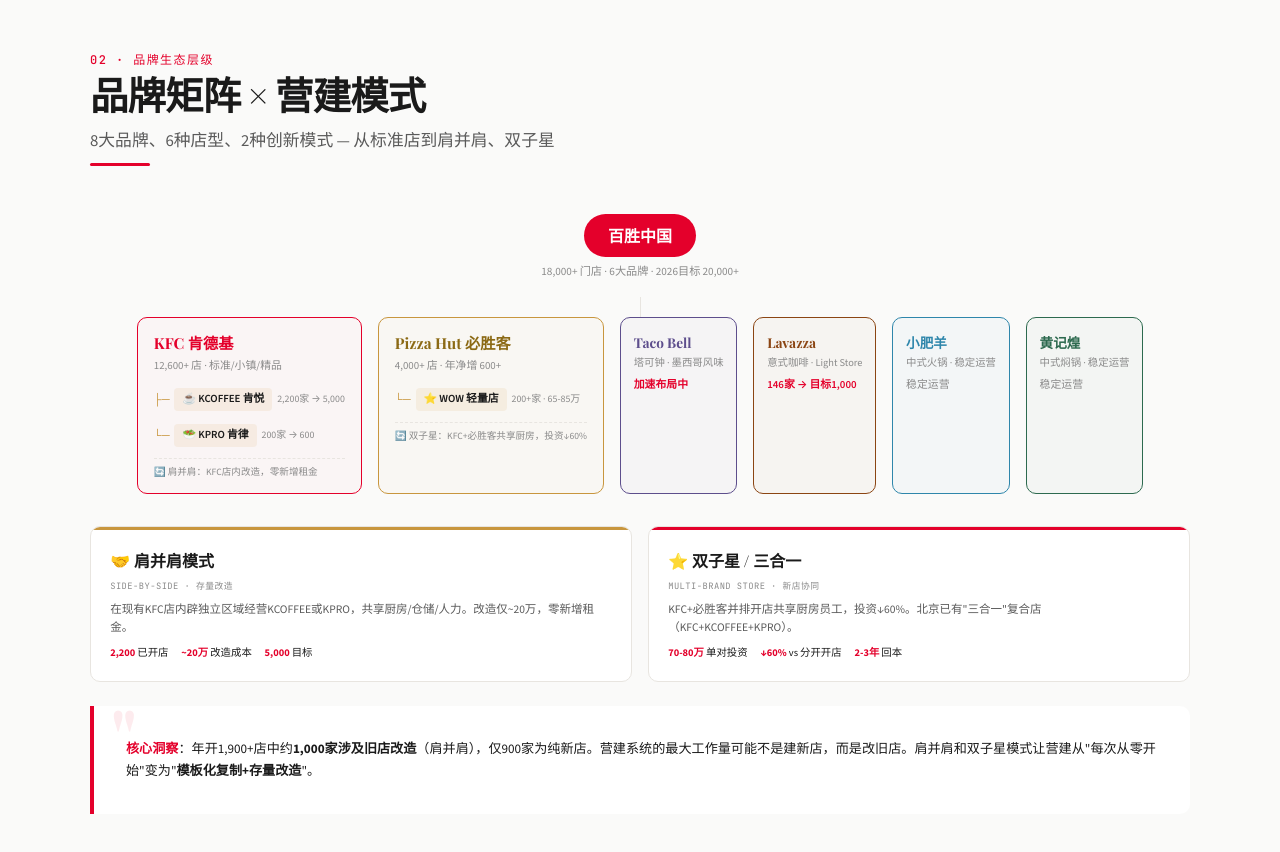
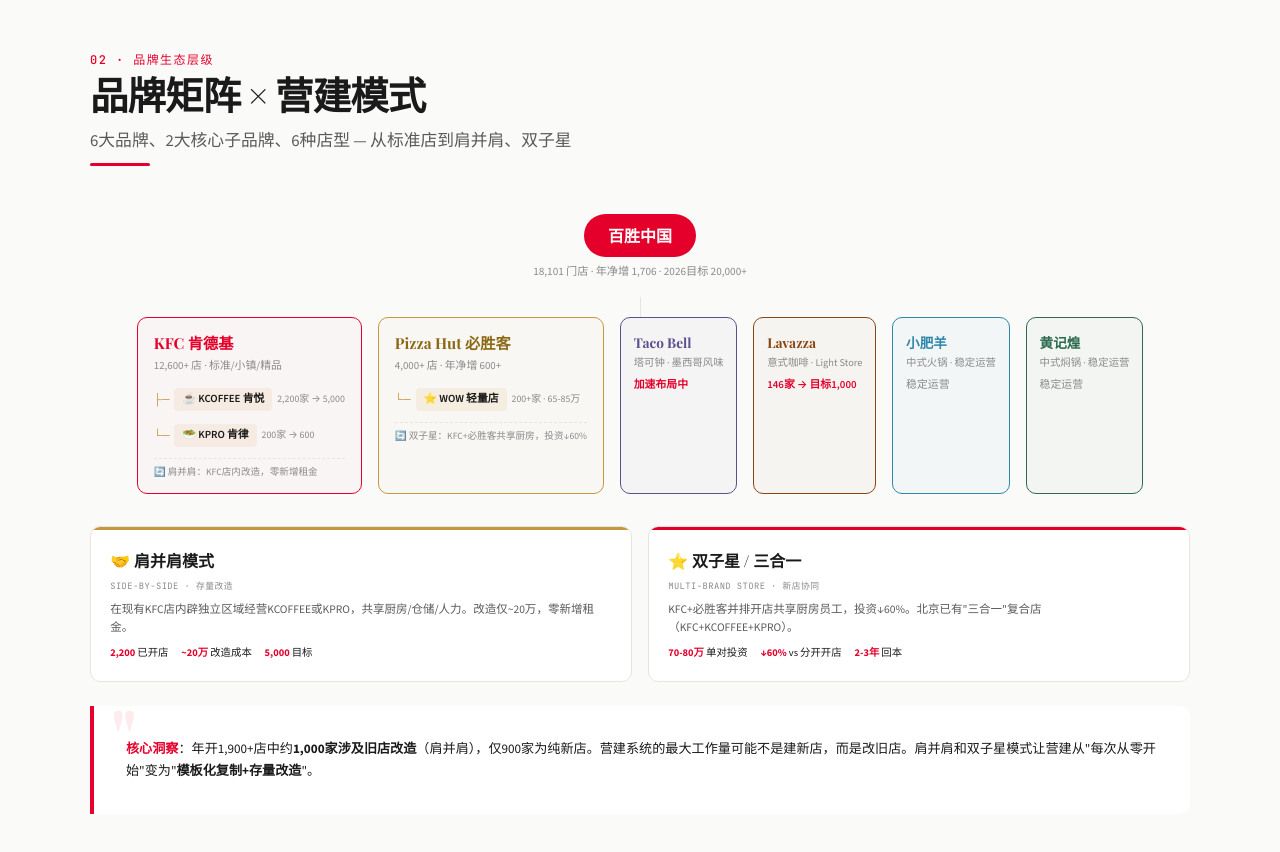
Before and after one commit to angelover66/yingjian-ai, a plain HTML site: page index.html in a window 1280 px wide. Shown: the part 1560-2412 px from the top of the page. Drawn offline with nearby package versions, Linux system fonts and the light colour scheme; a web font is replaced by a local one.

Commit message:
fix: 品牌生态数据对齐obsidian（18101/6品牌/1706）

```diff
--- a/index.html
+++ b/index.html
@@ -877,7 +877,7 @@
     <div class="section-header reveal">
       <div class="section-label">02 · 品牌生态层级</div>
       <h2>品牌矩阵 × 营建模式</h2>
-      <p>8大品牌、6种店型、2种创新模式 — 从标准店到肩并肩、双子星</p>
+      <p>6大品牌、2大核心子品牌、6种店型 — 从标准店到肩并肩、双子星</p>
       <div class="divider"></div>
     </div>
 
@@ -885,7 +885,7 @@
     <div class="reveal" style="margin-bottom:2rem;">
       <div style="text-align:center;margin-bottom:1rem;">
         <span style="display:inline-block;background:var(--red);color:white;padding:0.5rem 1.5rem;border-radius:100px;font-family:'Playfair Display',serif;font-size:1rem;font-weight:700;">百胜中国</span>
-        <div style="font-size:0.7rem;color:var(--text-muted);margin-top:0.3rem;">18,000+ 门店 · 6大品牌 · 2026目标 20,000+</div>
+        <div style="font-size:0.7rem;color:var(--text-muted);margin-top:0.3rem;">18,101 门店 · 年净增 1,706 · 2026目标 20,000+</div>
       </div>
 
       <div style="display:flex;justify-content:center;gap:0;">
```
